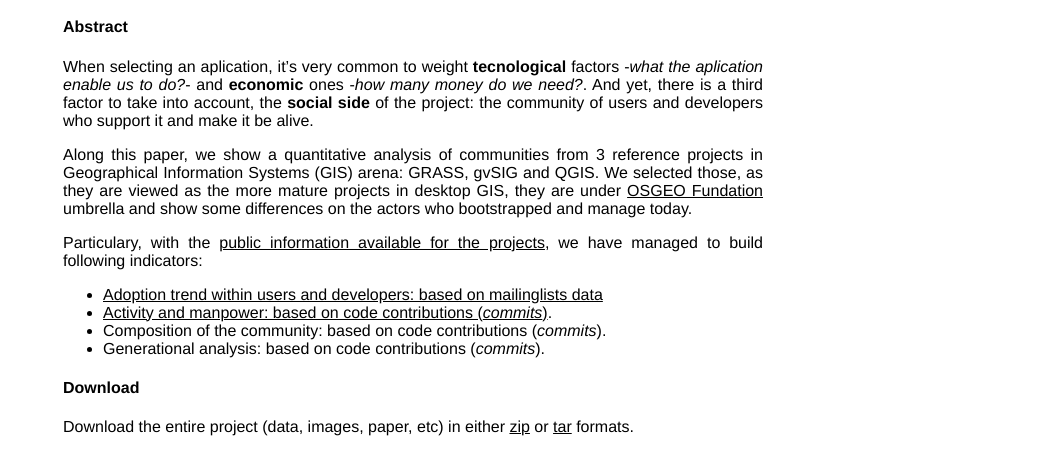
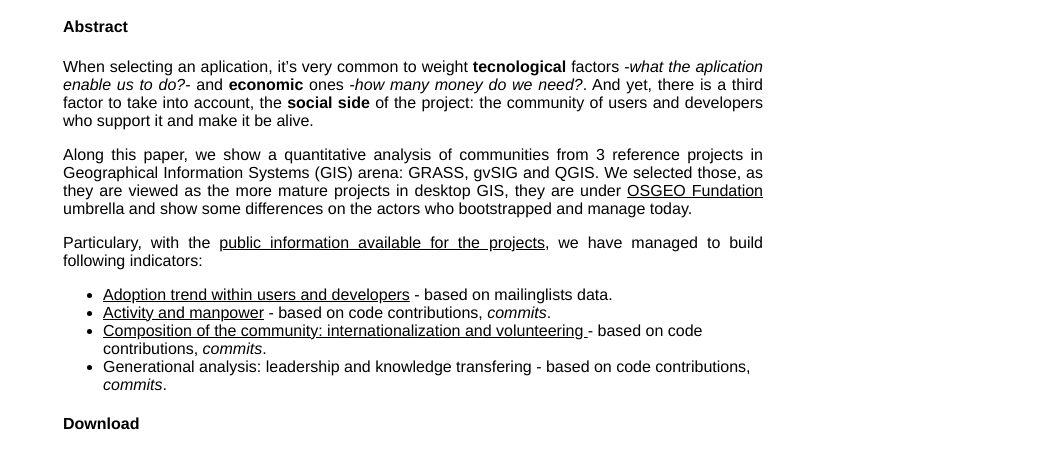
Before and after one commit to oandregal/foss4g-desktop-analysis, a plain HTML site: page index.html in a window 1280 px wide. Shown: the part 333-782 px from the top of the page, without its empty margins (227-1280 px from the left). Drawn offline with Linux system fonts and the light colour scheme.

Commit message:
Added link to community workhours report

```diff
--- a/index.html
+++ b/index.html
@@ -75,10 +75,16 @@ be alive.</p>
 href="http://nosolosoftware.com/analysis-on-free-software-communities-i/">public
 information available for the projects</a>, we have managed to build following indicators:</p>
 <ul>
-<li><a href="http://nosolosoftware.com/analysis-of-free-software-communities-ii/">Adoption trend within users and developers: based on mailinglists data</a></li>
-<li><a href="http://nosolosoftware.com/analysis-of-free-software-communities-iii/">Activity and manpower: based on code contributions (<em>commits</em>)</a>.</li>
-<li>Composition of the community: based on code contributions (<em>commits</em>).</li>
-<li>Generational analysis: based on code contributions (<em>commits</em>).</li>
+<li><a
+href="http://nosolosoftware.com/analysis-of-free-software-communities-ii/">Adoption
+trend within users and developers</a> - based on mailinglists data.</li>
+<li><a
+href="http://nosolosoftware.com/analysis-of-free-software-communities-iii/">Activity
+and manpower</a> - based on code contributions, <em>commits</em>.</li>
+<li><a
+href="http://nosolosoftware.com/analysis-of-free-software-communities-iv/">Composition
+of the community: internationalization and volunteering </a> - based on code contributions, <em>commits</em>.</li>
+<li>Generational analysis: leadership and knowledge transfering - based on code contributions, <em>commits</em>.</li>
 </ul>
 
     <h4>Download</h4>
```
